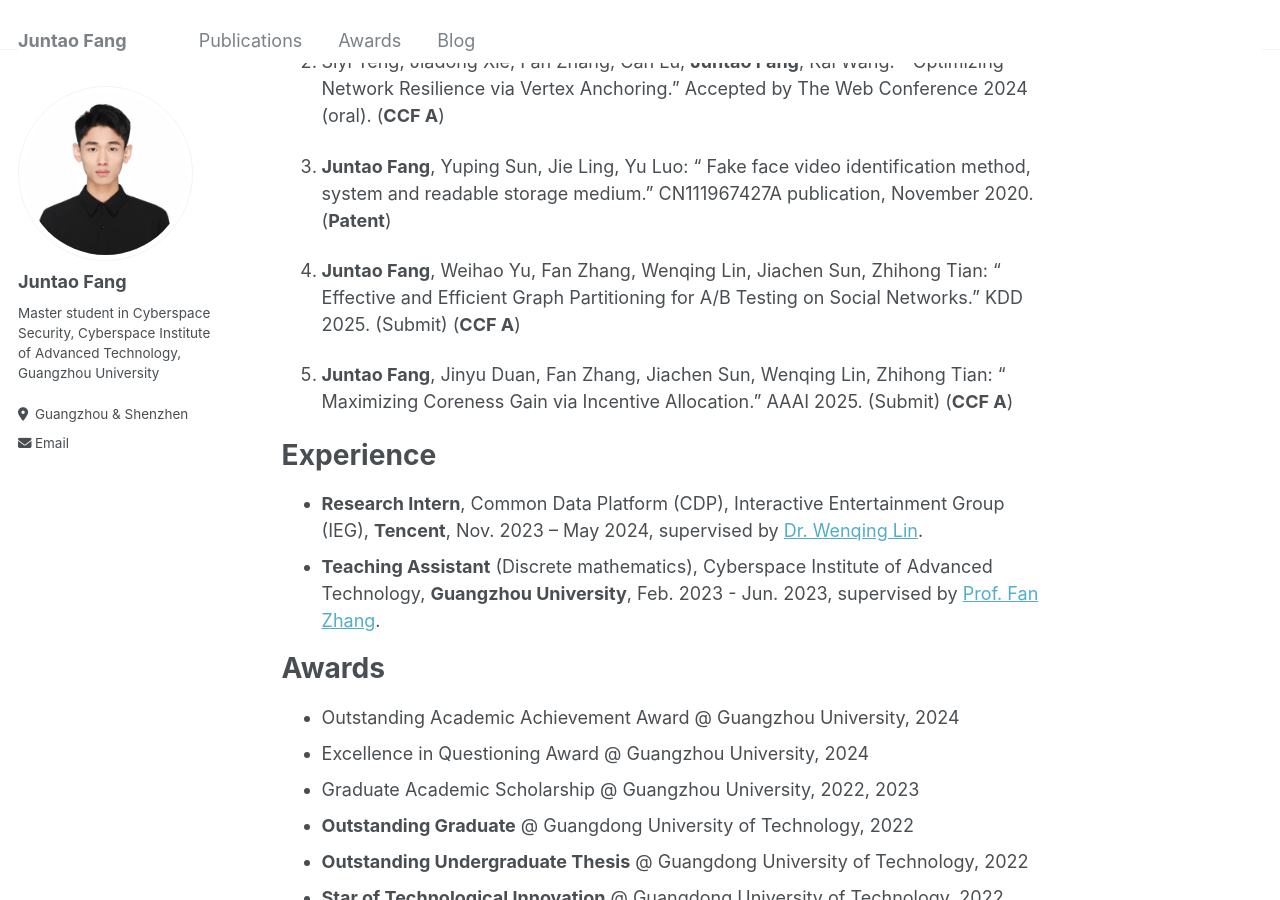
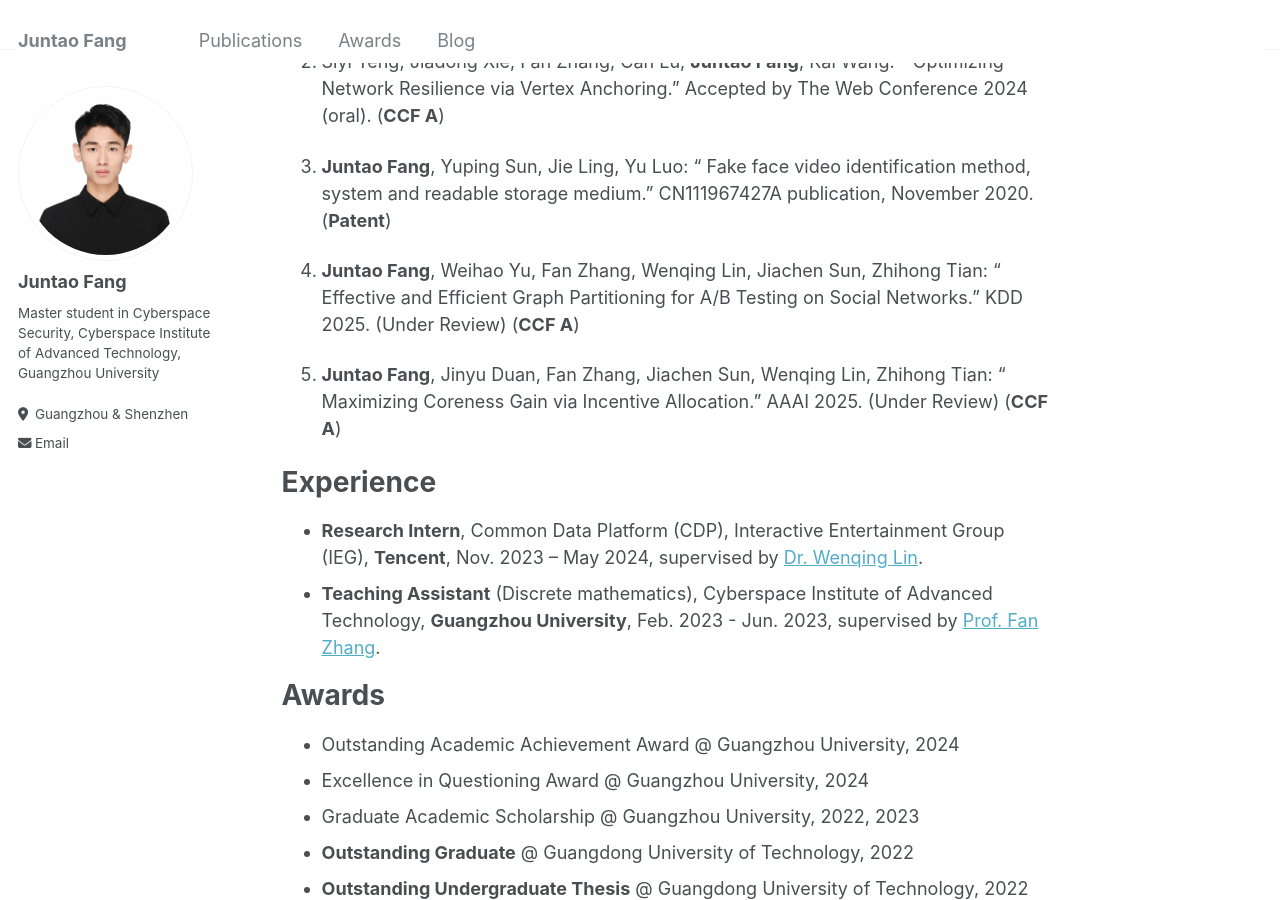
Before and after one commit to juntaofang2000/juntaofang2000.github.io, a Jekyll site: the page built from _pages/about.md, in a window 1280 px wide and 900 px high, scrolled down 472 px. Built offline with Jekyll 4.4.1, drawn with Linux system fonts in a browser that asks for light colours.

Commit message:
Update about.md

```diff
--- a/_pages/about.md
+++ b/_pages/about.md
@@ -23,9 +23,9 @@ Publications
 
 3. **Juntao Fang**, Yuping Sun, Jie Ling, Yu Luo: " Fake face video identification method, system and readable storage medium." CN111967427A publication, November 2020. (**Patent**)
 
-4. **Juntao Fang**, Weihao Yu, Fan Zhang, Wenqing Lin, Jiachen Sun, Zhihong Tian: " Effective and Efficient Graph Partitioning for A/B Testing on Social Networks." KDD 2025. (Submit) (**CCF A**)
+4. **Juntao Fang**, Weihao Yu, Fan Zhang, Wenqing Lin, Jiachen Sun, Zhihong Tian: " Effective and Efficient Graph Partitioning for A/B Testing on Social Networks." KDD 2025. (Under Review) (**CCF A**)
 
-5. **Juntao Fang**, Jinyu Duan, Fan Zhang, Jiachen Sun,  Wenqing Lin, Zhihong Tian: " Maximizing Coreness Gain via Incentive Allocation." AAAI 2025. (Submit) (**CCF A**)
+5. **Juntao Fang**, Jinyu Duan, Fan Zhang, Jiachen Sun,  Wenqing Lin, Zhihong Tian: " Maximizing Coreness Gain via Incentive Allocation." AAAI 2025. (Under Review) (**CCF A**)
 
 <!-- 4.  **Juntao Fang**, Jinyu Duan, Fan Zhang, Jiachen Sun,  Wenqing Lin : “Maximizing Coreness Gain via Incentive Allocation.” Proceedings of the ACM Turing Award Celebration Conference-China. 2024 (Accept) -->
 
```
